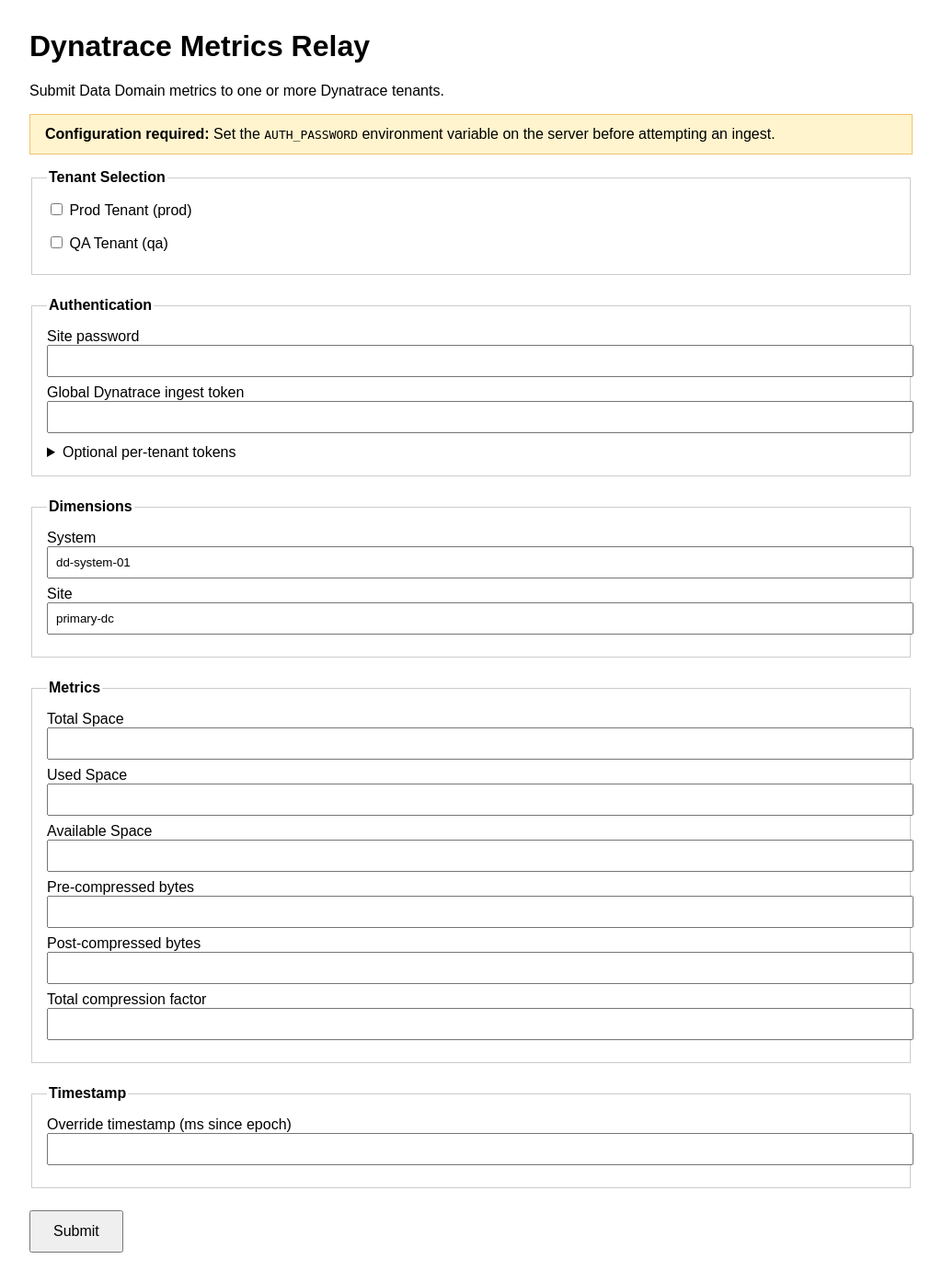
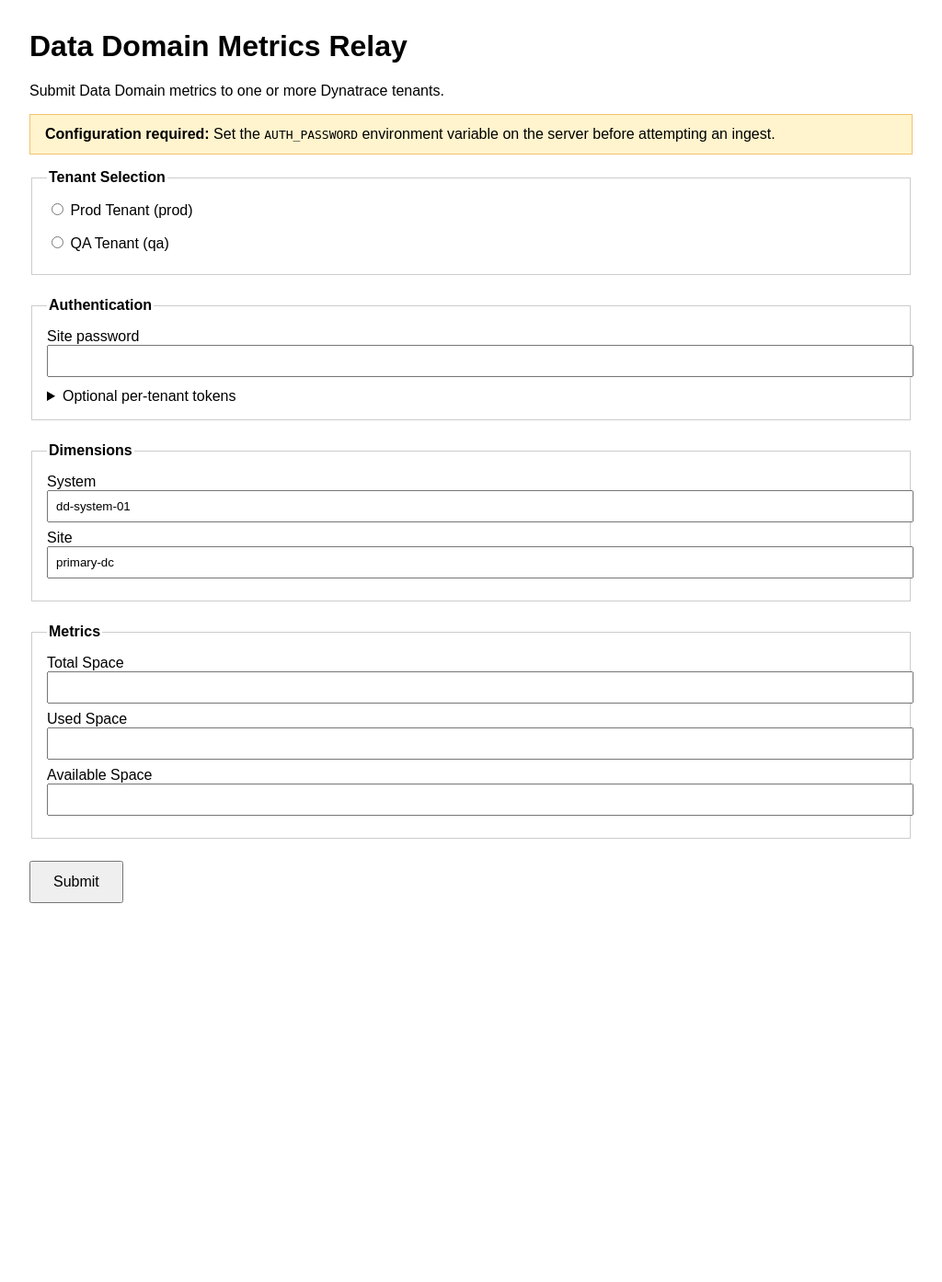
Before and after one commit to agnosticobservability/dt-relay, a Flask app: page /dt-relay/datadomain/ in a window 1280 px wide. Shown: the whole page at 92% size, without its empty margins (0-1024 px from the left). After the commit the page ends 982 px from the top, so only its background shows below. Run offline with Flask 3, Linux system fonts and the light colour scheme.

Commit message:
Update Data Domain form fields and layout

```diff
--- a/apps/datadomain/routes.py
+++ b/apps/datadomain/routes.py
@@ -33,7 +33,6 @@ def form():
         tenants=tenant_list,
         error=error,
         selected_tenants=selected,
-        require_global_token=False,
         form_defaults=defaults,
         auth_configured=bool(current_app.config.get("AUTH_PASSWORD")),
     )
@@ -61,9 +60,7 @@ def ingest():
     if not tenant_ids:
         return redirect(url_for("datadomain.form", error="Select at least one tenant."))
 
-    global_token = form_data.get("dt_token")
-
-    timestamp_ms = _parse_timestamp(form_data.get("ts"))
+    timestamp_ms = util.current_time_ms()
 
     tenant_results: List[Dict[str, object]] = []
     overall_success = True
@@ -85,8 +82,7 @@ def ingest():
             overall_success = False
             continue
 
-        token_override = form_data.get(f"dt_token__{tenant.id}")
-        token_to_use = token_override or global_token
+        token_to_use = form_data.get(f"dt_token__{tenant.id}")
         if not token_to_use:
             tenant_results.append(
                 {
@@ -180,18 +176,5 @@ def _form_defaults():
         "totalSpace": request.args.get("totalSpace", ""),
         "usedSpace": request.args.get("usedSpace", ""),
         "availableSpace": request.args.get("availableSpace", ""),
-        "preComp": request.args.get("preComp", ""),
-        "postComp": request.args.get("postComp", ""),
-        "totalCompFactor": request.args.get("totalCompFactor", ""),
-        "ts": request.args.get("ts", ""),
     }
     return defaults
-
-
-def _parse_timestamp(ts_value: str) -> int:
-    if ts_value:
-        try:
-            return int(float(ts_value))
-        except ValueError:
-            pass
-    return util.current_time_ms()
--- a/apps/datadomain/templates/form.html
+++ b/apps/datadomain/templates/form.html
@@ -2,7 +2,7 @@
 <html lang="en">
 <head>
   <meta charset="utf-8">
-  <title>Dynatrace Metrics Relay</title>
+  <title>Data Domain Metrics Relay</title>
   <meta name="viewport" content="width=device-width, initial-scale=1">
   <style>
     body { font-family: sans-serif; margin: 2rem; max-width: 960px; }
@@ -18,7 +18,7 @@
   </style>
 </head>
 <body>
-  <h1>Dynatrace Metrics Relay</h1>
+  <h1>Data Domain Metrics Relay</h1>
   <p>Submit Data Domain metrics to one or more Dynatrace tenants.</p>
   {% if not auth_configured %}
     <div class="warning">
@@ -35,7 +35,7 @@
       <div class="checkbox-group">
         {% for tenant in tenants %}
           <label>
-            <input type="checkbox" name="tenant_ids" value="{{ tenant.id }}" {% if tenant.id in selected_tenants %}checked{% endif %}>
+            <input type="radio" name="tenant_ids" value="{{ tenant.id }}" {% if tenant.id in selected_tenants %}checked{% endif %}>
             {{ tenant.label }} ({{ tenant.id }})
           </label>
         {% endfor %}
@@ -46,9 +46,6 @@
       <legend>Authentication</legend>
       <label>Site password
         <input type="password" name="auth_password" required>
-      </label>
-      <label>Global Dynatrace ingest token
-        <input type="password" name="dt_token" {% if require_global_token %}required{% endif %}>
       </label>
       <div class="tokens">
         <details>
@@ -83,22 +80,6 @@
       <label>Available Space
         <input type="text" name="availableSpace" value="{{ form_defaults.availableSpace }}">
       </label>
-      <label>Pre-compressed bytes
-        <input type="text" name="preComp" value="{{ form_defaults.preComp }}">
-      </label>
-      <label>Post-compressed bytes
-        <input type="text" name="postComp" value="{{ form_defaults.postComp }}">
-      </label>
-      <label>Total compression factor
-        <input type="text" name="totalCompFactor" value="{{ form_defaults.totalCompFactor }}">
-      </label>
-    </fieldset>
-
-    <fieldset>
-      <legend>Timestamp</legend>
-      <label>Override timestamp (ms since epoch)
-        <input type="text" name="ts" value="{{ form_defaults.ts }}">
-      </label>
     </fieldset>
 
     <button type="submit">Submit</button>
--- a/server/util.py
+++ b/server/util.py
@@ -152,9 +152,6 @@ NUMERIC_KEYS = {
     "totalSpace": "total_space",
     "usedSpace": "used_space",
     "availableSpace": "available_space",
-    "preComp": "pre_compressed_bytes",
-    "postComp": "post_compressed_bytes",
-    "totalCompFactor": "compression_factor",
 }
 
 
```
